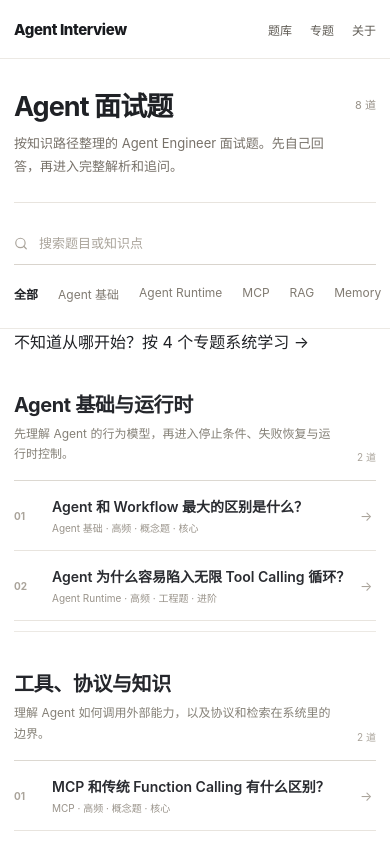
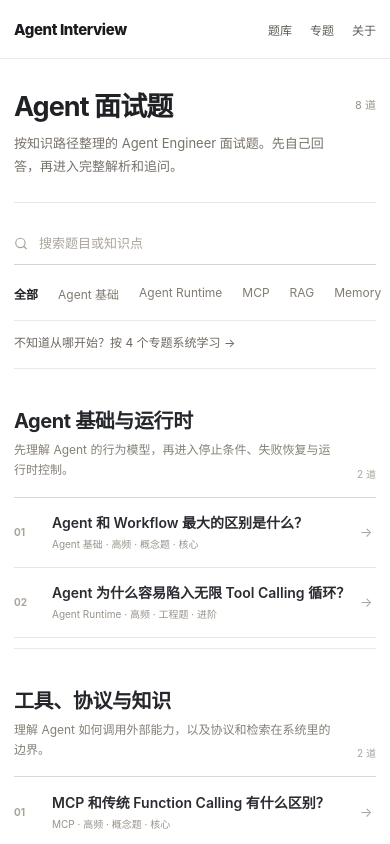
Before and after one commit to 1264585648/interview, a Next.js app: page /questions in a window 390 px wide. Shown: the top 844 px of the page. Built offline with nearby package versions, Linux system fonts and the light colour scheme.

Commit message:
style: add topic guide bridge in question library

```diff
--- a/components/QuestionsContent.module.css
+++ b/components/QuestionsContent.module.css
@@ -73,8 +73,7 @@
   display: flex;
   flex-wrap: wrap;
   gap: 8px 20px;
-  padding: 20px 0 26px;
-  border-bottom: 1px solid #ece9e4;
+  padding: 20px 0 18px;
 }
 
 .categoryNav a {
@@ -90,6 +89,23 @@
 
 .categoryNav a.active {
   font-weight: 680;
+}
+
+.guideLink {
+  padding: 14px 0 18px;
+  border-top: 1px solid #ece9e4;
+  border-bottom: 1px solid #ece9e4;
+  color: #6f675f;
+  font-size: 12px;
+}
+
+.guideLink a {
+  display: inline-flex;
+  line-height: 1.6;
+}
+
+.guideLink a:hover {
+  color: #2b2926;
 }
 
 .group {
@@ -174,7 +190,7 @@
 
 .questionRow:hover h3,
 .questionRow:hover .arrow {
-  color: #244f9e;
+  color: #6f553e;
 }
 
 .questionRow:hover .arrow {
@@ -240,6 +256,10 @@
     flex: 0 0 auto;
   }
 
+  .guideLink {
+    padding-block: 12px 16px;
+  }
+
   .group {
     padding-top: 36px;
   }
```
